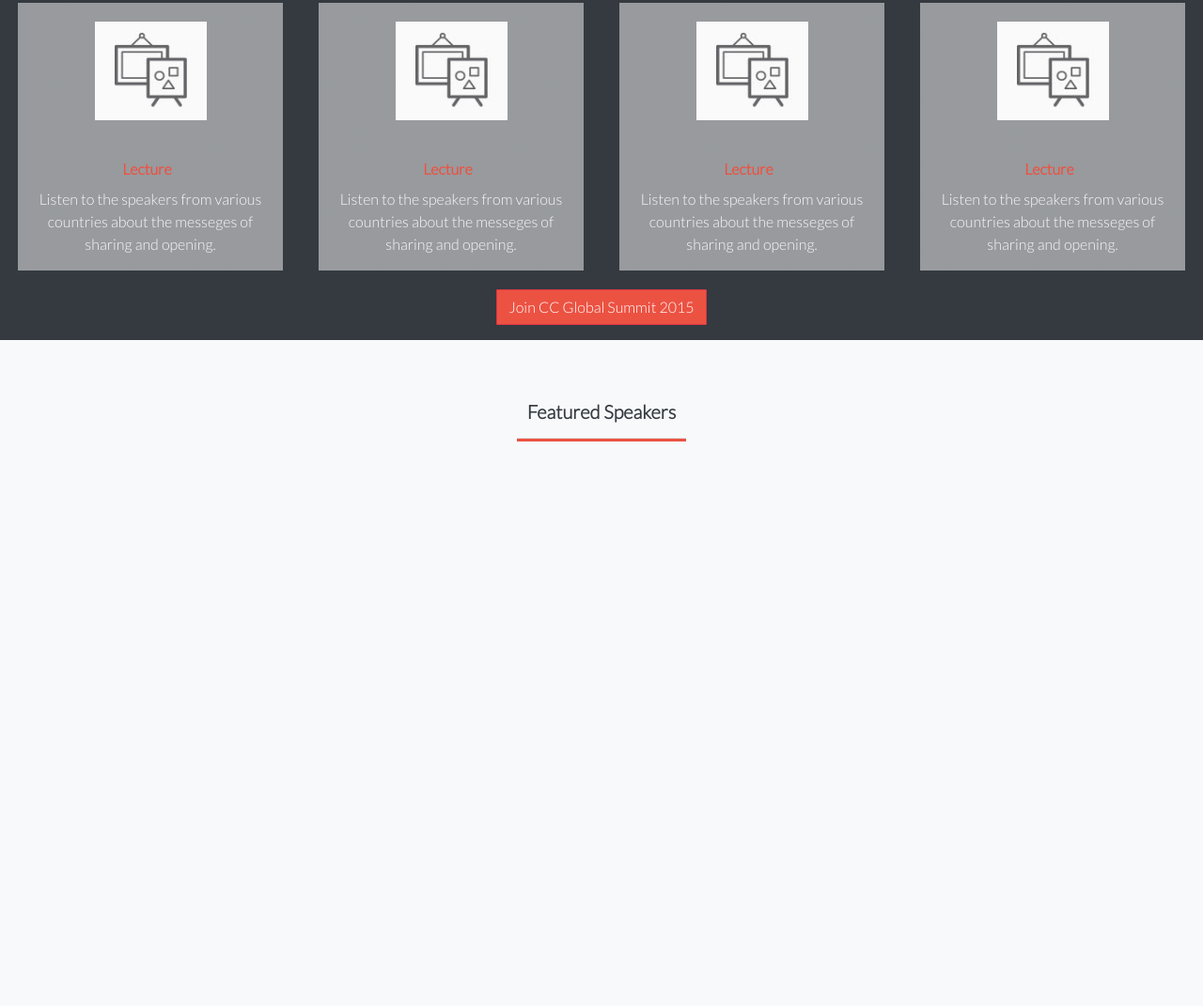
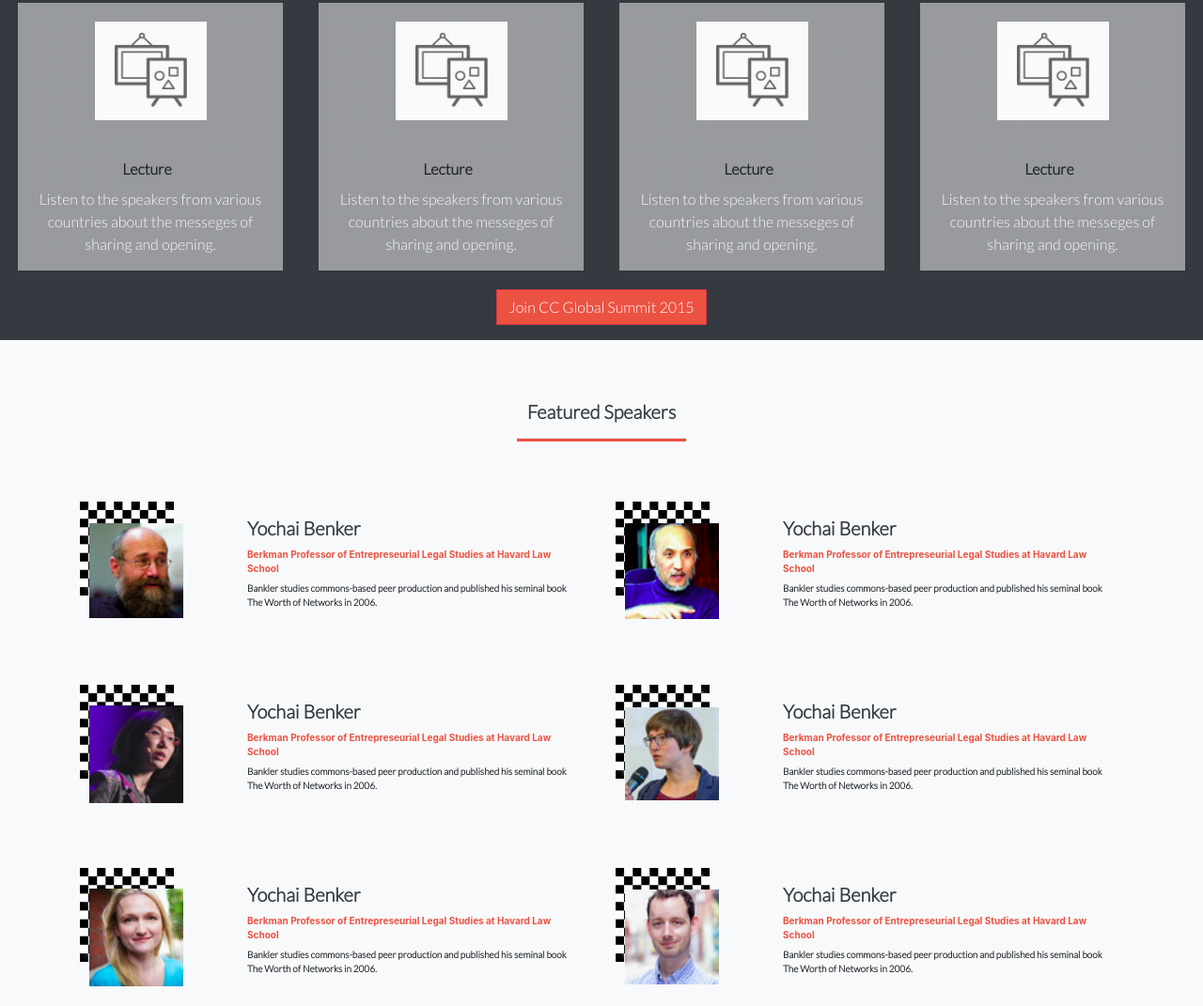
Before and after one commit to hamdiheb/museum, a plain HTML site: page index.html in a window 1280 px wide. Shown: the part 499-1570 px from the top of the page at 94% size. Before the commit the page ends 985 px from the top, so only its background shows below. Drawn offline with nearby package versions, Linux system fonts and the light colour scheme.

Commit message:
Set speakers section

```diff
--- a/css/index.css
+++ b/css/index.css
@@ -62,12 +62,15 @@
   border-bottom: 3px solid #ec5242;
 }
 
-.object-title {
+.object-titlen,
+.speaker-short-info{
   color: #ec5242;
 }
 
 .object-title,
-.object-info {
+.object-info,
+.speaker-title,
+.speaker-info {
   font-family: 'Lato', sans-serif;
 }
 
@@ -76,3 +79,29 @@
   border-radius: 1px;
   font-family: 'Lato', sans-serif;
 }
+
+.speaker-data {
+  width: 70%;
+}
+
+.speaker-info {
+  margin-top: -10px;
+}
+
+.speaker-short-info,
+.speaker-info {
+  font-size: 10px;
+}
+
+.speaker-pic {
+  width: 30%;
+}
+
+.b-w-pic {
+  width: 100px;
+}
+
+.profile {
+  margin-top: -80px;
+  margin-left: 10px;
+}
--- a/index.html
+++ b/index.html
@@ -113,11 +113,87 @@
         </div>
         </section>
     <!----------------------------------Featured Speakers------------------------------------>
-    <section class="row bg-light mt-5">
+    <section class="container mt-5 speakers">
+    <div class="row">
+    <!---------------------------------------------------------------------------------------->
         <div class="col-12 pt-3">
             <h5 class="text-center font-weight-bold text-dark main-title">Featured Speakers</h5>
             <hr class="b-bottom">
         </div>
+    <!----------------------------------------Article------------------------------------------>
+    <article class="col-12 col-md-6 pt-5">
+        <div class="speaker-data float-right pl-5 p-md-3">
+            <h5 class="font-weight-bold"><a href="#" class="text-decoration-none text-dark speaker-title">Yochai Benker</a></h5>
+            <p class="speaker-short-info font-weight-bold">Berkman Professor of Entrepreseurial Legal Studies at Havard Law School</p>
+            <p class="speaker-info font-weight-bold">Bankler studies commons-based peer production and published his seminal book The Worth of Networks in 2006.</p>
+        </div>
+        <div class="speaker-pic">
+            <img class="b-w-pic" src="img/profile/back.jpg" alt="black-white" />
+            <img class="b-w-pic profile" src="img/profile/1.png" alt="black-white" />
+        </div>
+    </article>
+    <!----------------------------------------Article------------------------------------------>
+    <article class="col-12 col-md-6 pt-5">
+        <div class="speaker-data float-right pl-5 p-md-3">
+            <h5 class="font-weight-bold"><a href="#" class="text-decoration-none text-dark speaker-title">Yochai Benker</a></h5>
+            <p class="speaker-short-info font-weight-bold">Berkman Professor of Entrepreseurial Legal Studies at Havard Law School</p>
+            <p class="speaker-info font-weight-bold">Bankler studies commons-based peer production and published his seminal book The Worth of Networks in 2006.</p>
+        </div>
+        <div class="speaker-pic">
+            <img class="b-w-pic" src="img/profile/back.jpg" alt="black-white" />
+            <img class="b-w-pic profile" src="img/profile/2.png" alt="black-white" />
+        </div>
+    </article>
+    <!----------------------------------------Article------------------------------------------>
+    <article class="col-12 col-md-6 pt-5">
+        <div class="speaker-data float-right pl-5 p-md-3">
+            <h5 class="font-weight-bold"><a href="#" class="text-decoration-none text-dark speaker-title">Yochai Benker</a></h5>
+            <p class="speaker-short-info font-weight-bold">Berkman Professor of Entrepreseurial Legal Studies at Havard Law School</p>
+            <p class="speaker-info font-weight-bold">Bankler studies commons-based peer production and published his seminal book The Worth of Networks in 2006.</p>
+        </div>
+        <div class="speaker-pic">
+            <img class="b-w-pic" src="img/profile/back.jpg" alt="black-white" />
+            <img class="b-w-pic profile" src="img/profile/3.png" alt="black-white" />
+        </div>
+    </article>
+    <!----------------------------------------Article------------------------------------------>
+    <article class="col-12 col-md-6 pt-5">
+        <div class="speaker-data float-right pl-5 p-md-3">
+            <h5 class="font-weight-bold"><a href="#" class="text-decoration-none text-dark speaker-title">Yochai Benker</a></h5>
+            <p class="speaker-short-info font-weight-bold">Berkman Professor of Entrepreseurial Legal Studies at Havard Law School</p>
+            <p class="speaker-info font-weight-bold">Bankler studies commons-based peer production and published his seminal book The Worth of Networks in 2006.</p>
+        </div>
+        <div class="speaker-pic">
+            <img class="b-w-pic" src="img/profile/back.jpg" alt="black-white" />
+            <img class="b-w-pic profile" src="img/profile/4.png" alt="black-white" />
+        </div>
+    </article>
+    <!----------------------------------------Article------------------------------------------>
+    <article class="col-12 col-md-6 pt-5">
+        <div class="speaker-data float-right pl-5 p-md-3">
+            <h5 class="font-weight-bold"><a href="#" class="text-decoration-none text-dark speaker-title">Yochai Benker</a></h5>
+            <p class="speaker-short-info font-weight-bold">Berkman Professor of Entrepreseurial Legal Studies at Havard Law School</p>
+            <p class="speaker-info font-weight-bold">Bankler studies commons-based peer production and published his seminal book The Worth of Networks in 2006.</p>
+        </div>
+        <div class="speaker-pic">
+            <img class="b-w-pic" src="img/profile/back.jpg" alt="black-white" />
+            <img class="b-w-pic profile" src="img/profile/5.png" alt="black-white" />
+        </div>
+    </article>
+    <!----------------------------------------Article------------------------------------------>
+    <article class="col-12 col-md-6 pt-5">
+        <div class="speaker-data float-right pl-5 p-md-3">
+            <h5 class="font-weight-bold"><a href="#" class="text-decoration-none text-dark speaker-title">Yochai Benker</a></h5>
+            <p class="speaker-short-info font-weight-bold">Berkman Professor of Entrepreseurial Legal Studies at Havard Law School</p>
+            <p class="speaker-info font-weight-bold">Bankler studies commons-based peer production and published his seminal book The Worth of Networks in 2006.</p>
+        </div>
+        <div class="speaker-pic">
+            <img class="b-w-pic" src="img/profile/back.jpg" alt="black-white" />
+            <img class="b-w-pic profile" src="img/profile/6.png" alt="black-white" />
+        </div>
+    </article>
+    </div>
+<!----------------------------------------Article------------------------------------------>
     </section>
         </main>
     <!-----------------JavaScript-------------->
```
Also changed, not shown: img/profile/1.png (added), img/profile/2.png (added), img/profile/3.png (added), img/profile/4.png (added), img/profile/5.png (added), img/profile/6.png (added), img/profile/back.jpg (added).
